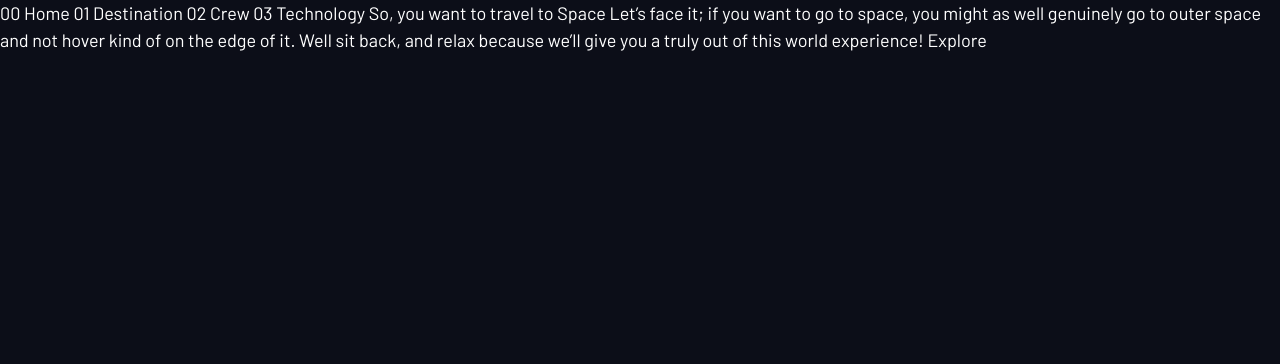
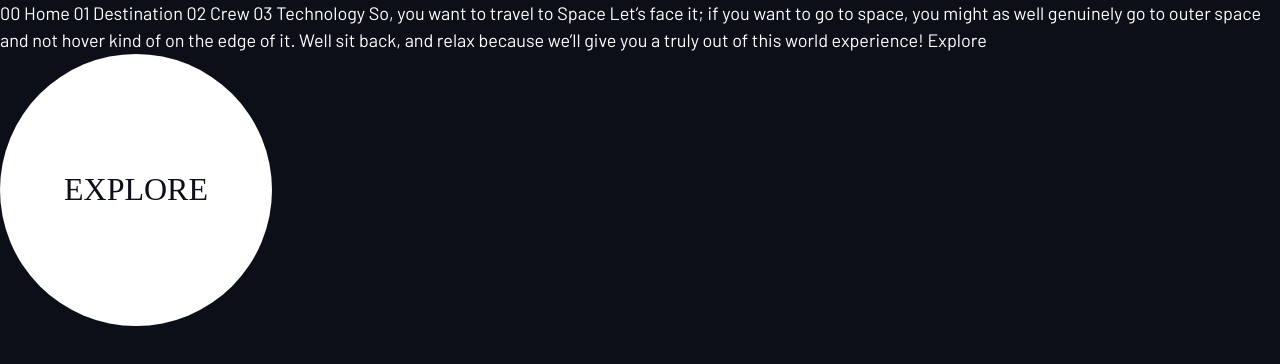
Before and after one commit to abhi-j0407/space-tourism-website, a plain HTML site: page index.html in a window 1280 px wide. Drawn offline with Linux system fonts and the light colour scheme; a web font is replaced by a local one.

Commit message:
Explore button created

```diff
--- a/index.css
+++ b/index.css
@@ -208,3 +208,36 @@ select {
     font-weight: 700;
     color: hsl( var(--clr-white) / .25);
 }
+
+
+/* ------------------------------------------ */
+
+/* Components */
+
+.large-button {
+  padding-inline: 2em;
+  border-radius: 50%;
+  aspect-ratio: 1;
+  display: grid;
+  place-items: center;
+  text-decoration: none;
+  position: relative;
+}
+
+.large-button::after {
+  content: '';
+  position: absolute;
+  width: 100%;
+  height: 100%;
+  background-color: hsl( var(--clr-white) / .15);
+  border-radius: inherit;
+  z-index: -1;
+  opacity: 0;
+  transition: opacity 500ms linear, transform 500ms ease-in-out;
+}
+
+.large-button:hover::after,
+.large-button:focus::after {
+  opacity: 1;
+  transform: scale(1.5);
+}
--- a/index.html
+++ b/index.html
@@ -29,6 +29,11 @@
   because we’ll give you a truly out of this world experience!
 
   Explore
+  <!-- explore button -->
+  <div class="flex">
+    <a href="#" class="large-button ff-serif uppercase fs-600 text-dark bg-white">explore</a>
+  </div>
+
 
 </body>
 </html>
```
Also changed, not shown: starter-code/index.html (+3 -0 lines).
